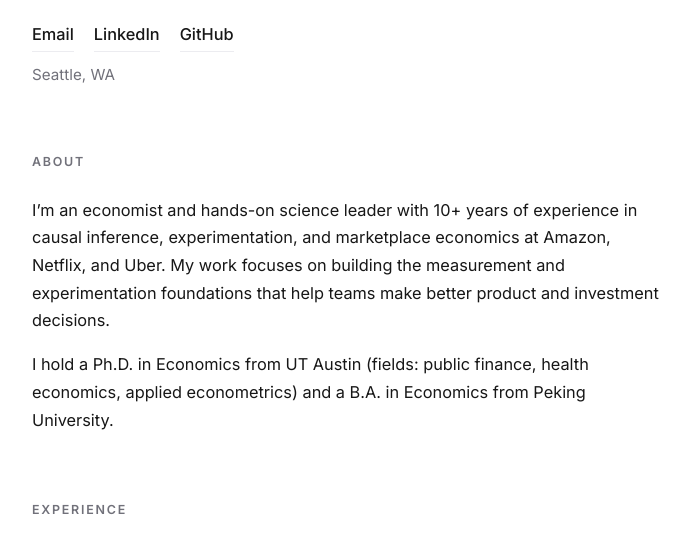
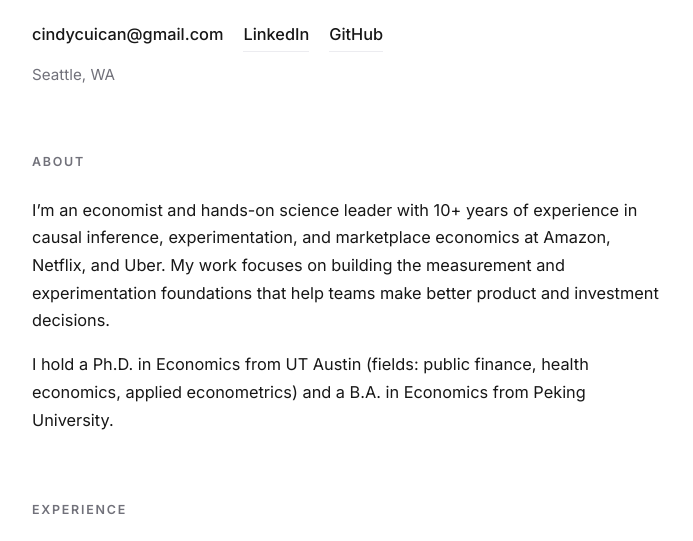
Before and after one commit to cindyccui/cindyccui.github.io, a plain HTML site: page index.html in a window 1280 px wide. Shown: the part 214-755 px from the top of the page, without its empty margins (292-985 px from the left). Drawn offline with Linux system fonts and the light colour scheme.

Commit message:
Show email as plain text, no mailto links

```diff
--- a/index.html
+++ b/index.html
@@ -18,7 +18,7 @@
     <h1>Cindy Cui</h1>
     <p class="tagline">Economist and science leader working on causal inference, experimentation, and marketplace design.</p>
     <p class="links">
-      <a href="mailto:cindycuican@gmail.com">Email</a>
+      <span class="email">cindycuican@gmail.com</span>
       <a href="https://www.linkedin.com/in/cancui/">LinkedIn</a>
       <a href="https://github.com/cindyccui">GitHub</a>
     </p>
@@ -67,7 +67,7 @@
 
   <section id="contact">
     <h2>Contact</h2>
-    <p>The best way to reach me is by email: <a href="mailto:cindycuican@gmail.com">cindycuican@gmail.com</a>. I&rsquo;m also on <a href="https://www.linkedin.com/in/cancui/">LinkedIn</a>.</p>
+    <p>The best way to reach me is by email: cindycuican@gmail.com. I&rsquo;m also on <a href="https://www.linkedin.com/in/cancui/">LinkedIn</a>.</p>
   </section>
 
 </main>
--- a/styles.css
+++ b/styles.css
@@ -63,6 +63,8 @@ h1 {
 }
 
 .links a:hover { border-color: var(--accent); }
+
+.links .email { font-weight: 500; }
 
 .location {
   color: var(--muted);
```
